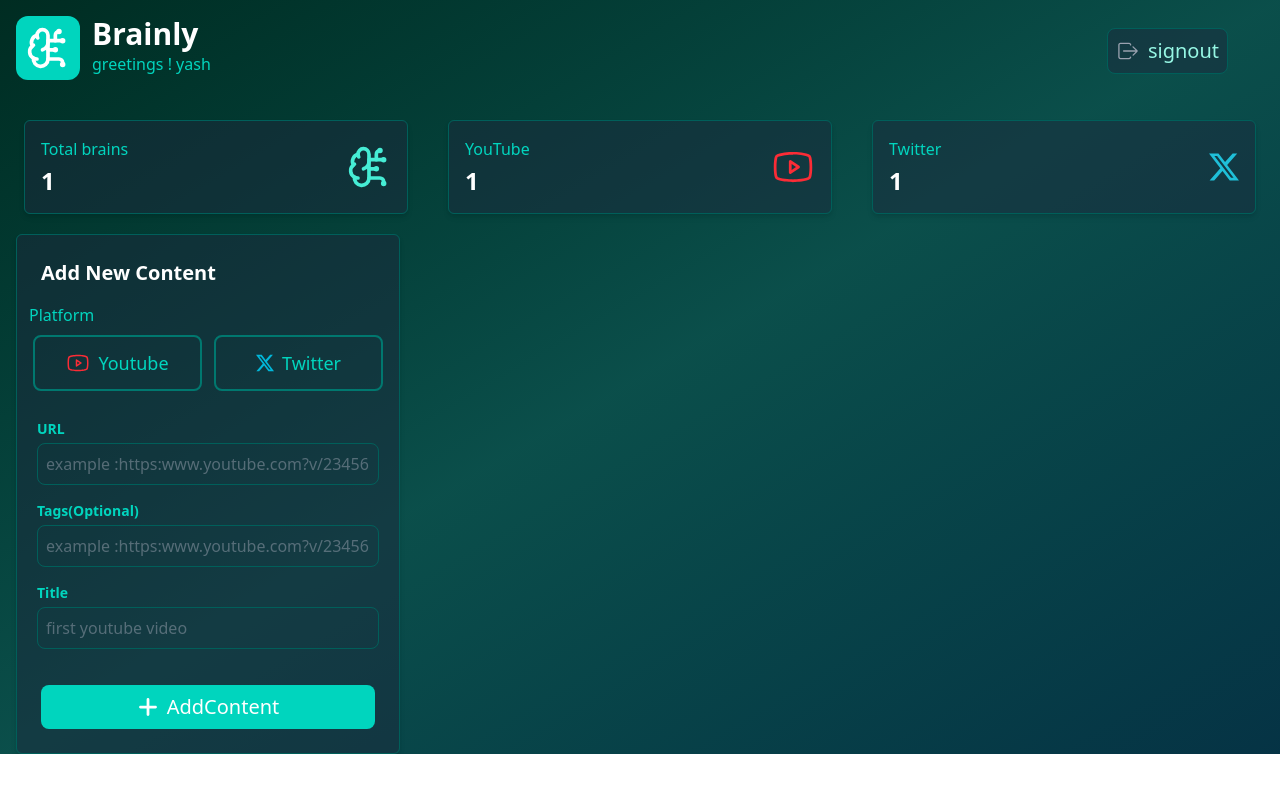
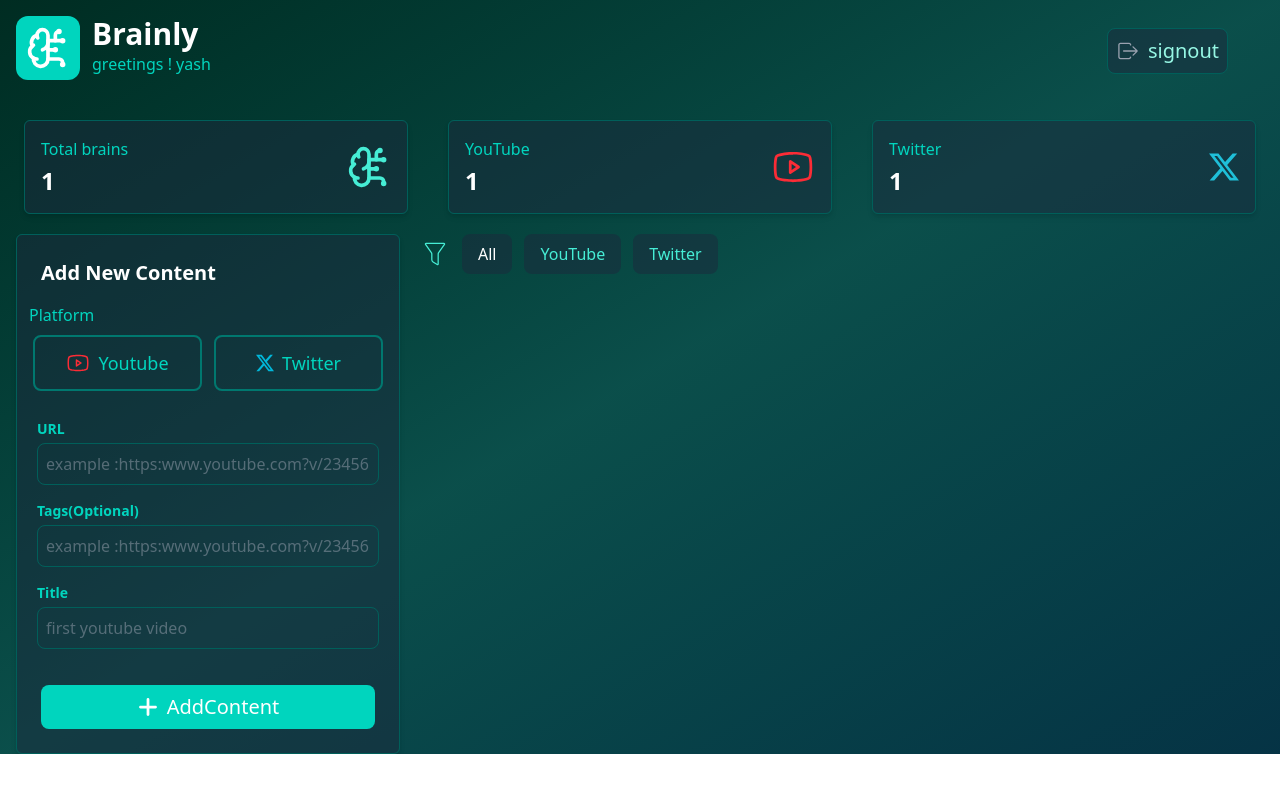
Before and after one commit to Yash-x-16/brainly-app, a React app in the folder frontend/: page /home in a window 1280 px wide. Shown: the top 792 px of the page. Built offline with nearby package versions, Linux system fonts and the light colour scheme; the HTML template or start-up script is replaced by a standard one.

Commit message:
adding filter function

```diff
--- a/frontend/src/App.tsx
+++ b/frontend/src/App.tsx
@@ -6,23 +6,23 @@ import { Homepage } from './pages/HomePage'
 import { ProtectedRoute } from './utils/ProtectedRoute'
 import { UserContextProvider } from './contexts/UserContexts'
 import { GuestRoute } from './utils/GuestRoute'
+import { ContentContextProvider } from './contexts/ContentContext'
 function App() {
 
 
   return <BrowserRouter>
   <UserContextProvider>
+    <ContentContextProvider>
   <Routes>
-
     <Route element={<ProtectedRoute/>}>
       <Route path='/home'element={<Homepage/>}/>
     </Route>
-
     <Route element={<GuestRoute/>}>
         <Route path='/signup'element={<SignupPage/>}></Route>
         <Route path='/signin'element={<SigninPage/>}></Route>
     </Route>
-
   </Routes>
+   </ContentContextProvider>
   </UserContextProvider>
   </BrowserRouter>
 }
--- /dev/null
+++ b/frontend/src/components/homepage/contentModel.tsx
@@ -0,0 +1,35 @@
+import { CiFilter } from "react-icons/ci";
+import { useContext } from "react";
+import { contentContext } from "../../contexts/ContentContext";
+export function ContentModel(){
+    const ctx = useContext(contentContext)
+    if (!ctx) {
+  return null;
+}
+
+    const {setContentType} = ctx ;
+
+
+    return <div className="flex flex-col ">
+        <div className="flex justify-center items-center gap-3 text-teal-300 font-medium">
+            <div className="text-teal-300">
+                <CiFilter size={"30px"}/>
+            </div>
+            <div className="text-white items-center justify-center">
+               <div
+               onClick={()=>{
+                setContentType("All")
+               }}
+               className="bg-slate-800/50 cursor-pointer text-white px-4 py-2 rounded-lg ">
+                All
+               </div>
+            </div>
+            <div className="px-4 py-2 bg-slate-800/50 rounded-lg cursor-pointer">
+                YouTube
+            </div>
+            <div className="px-4 py-2 bg-slate-800/50 rounded-lg cursor-pointer">
+                Twitter
+            </div>
+        </div>
+    </div>
+}
--- /dev/null
+++ b/frontend/src/contexts/ContentContext.tsx
@@ -0,0 +1,19 @@
+import { createContext, useState } from "react";
+import { type ReactNode } from "react";
+type contentOptions = "All" | "YouTube" | "Twitter"  ;
+
+interface CONTEXTTYPE{
+    contentType:contentOptions ,
+    setContentType:React.Dispatch<React.SetStateAction<contentOptions >>
+}
+export  const contentContext = createContext<CONTEXTTYPE | null>(null)
+
+export function ContentContextProvider({children}:{children:ReactNode}){
+    const [contentType,setContentType] = useState<contentOptions>("All")
+    return <contentContext.Provider value={{
+        contentType ,
+        setContentType
+    }} >
+        {children}
+    </contentContext.Provider>
+}
--- a/frontend/src/pages/HomePage.tsx
+++ b/frontend/src/pages/HomePage.tsx
@@ -8,6 +8,7 @@ import { Stats } from "../components/homepage/stats"
 import { PiYoutubeLogo } from "react-icons/pi";
 import { BsTwitterX } from "react-icons/bs";
 import { AddContentModel } from "../components/homepage/addContentModel";
+import { ContentModel } from "../components/homepage/contentModel";
 export function Homepage (){
     const [username,setUsername]= useState<string|null>(null)
     const token = localStorage.getItem("token")
@@ -44,8 +45,14 @@ return <div className="h-auto relative w-screen bg-gradient-to-br overflow-hidde
         <Stats title="YouTube" number="1" icon={<PiYoutubeLogo size={"44px"}/>}/>
         <Stats title="Twitter" number="1" icon={<BsTwitterX size={"30px"} color="#1fbfd8" />}/>
        </div>
-       <div className="mt-5">
+       <div className="flex gap-5">
+         <div className="mt-5">
         <AddContentModel/>
        </div>
+       <div className="mt-5">
+        <ContentModel/>
+       </div>
+       </div>
+
     </div>
 }
```
